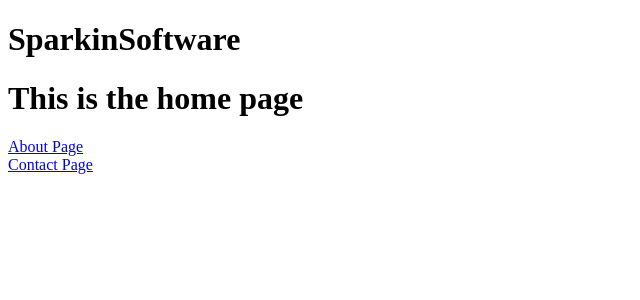
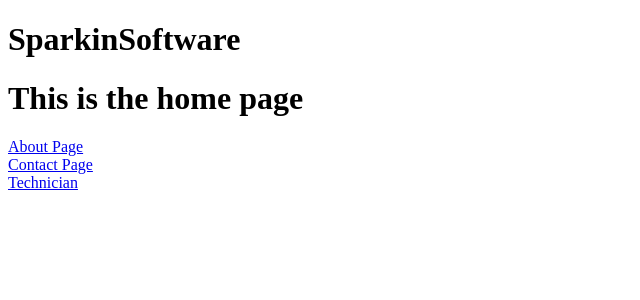
Before and after one commit to SparkinSoftware/TRUBL, a React (Vite) app: page / in a window 1280 px wide. Shown: the top 300 px of the page, without its empty margins (0-640 px from the left). Built offline with nearby package versions, Linux system fonts and the light colour scheme.

Commit message:
technician link added

```diff
--- a/src/components/Home.jsx
+++ b/src/components/Home.jsx
@@ -7,6 +7,8 @@ const Home = () => {
         <Link to='about'>About Page</Link>
         <br/>
         <Link to='contact'>Contact Page</Link>
+        <br/>
+        <Link to='technician'>{`Technician`}</Link>
       </div>
     );
   }
```
